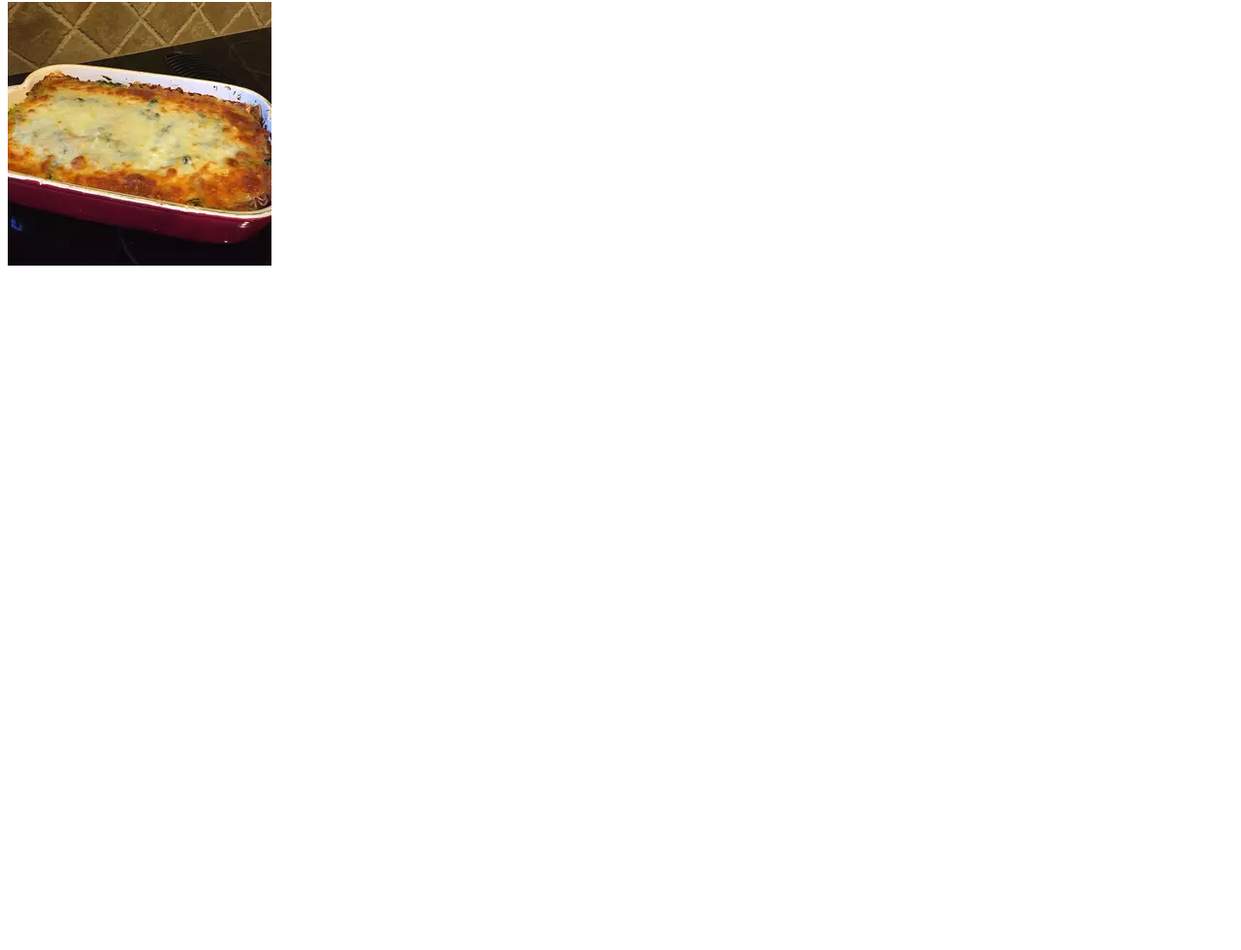
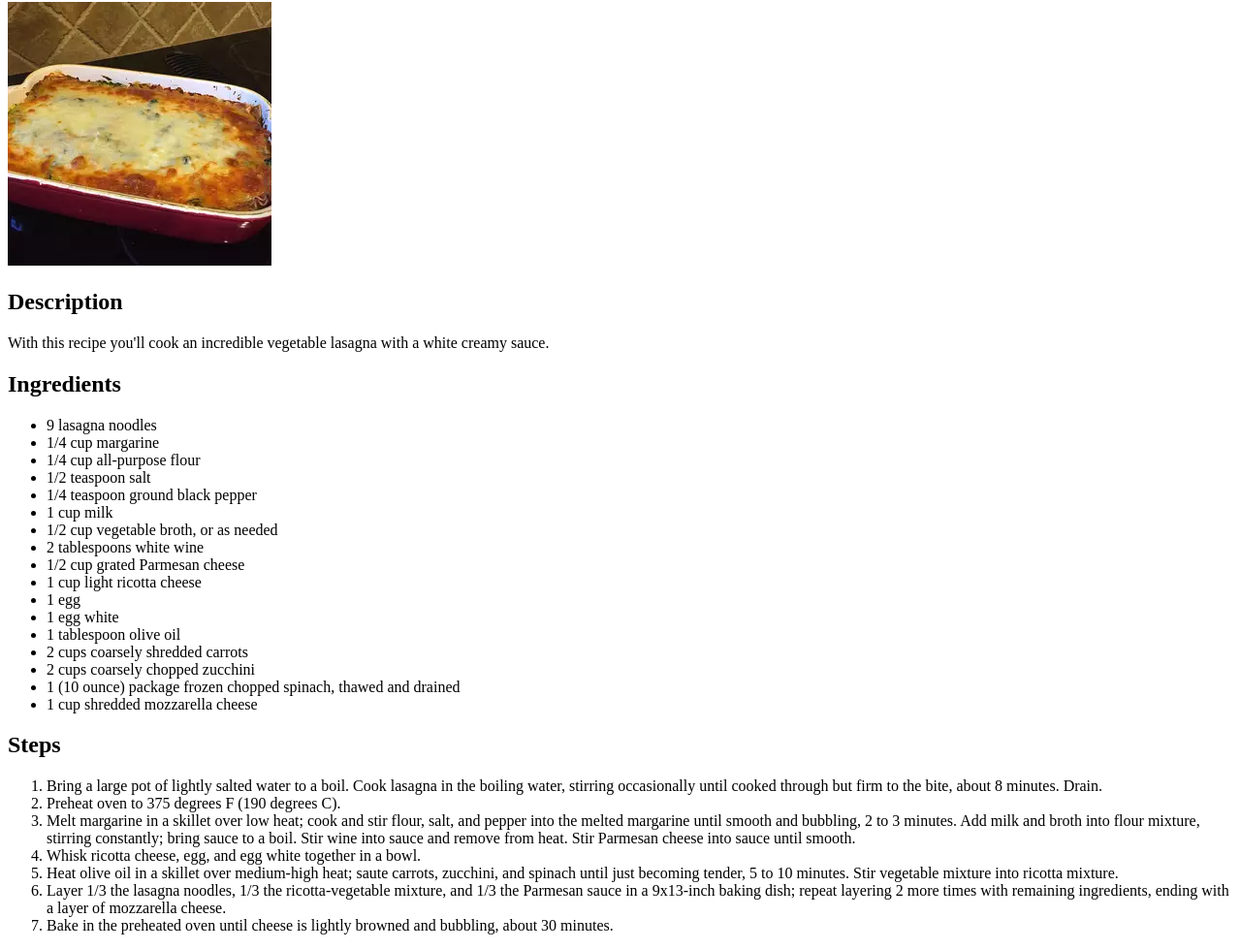
Before and after one commit to printdavid/davids-recipes, a plain HTML site: page recipes/lasagna.html in a window 1280 px wide. Shown: the part 78-1058 px from the top of the page at 97% size. Before the commit the page ends 800 px from the top, so only its background shows below. Drawn offline with Linux system fonts and the light colour scheme.

Commit message:
Add headings, lists, and a paragraph
Added the headings for the content, a paragraph describing the recipe,
the corresponding lists for the ingredients and steps.

Now there is a structure for the content, the lists helped the added
ingredients and steps to be more readable for the user.

```diff
--- a/recipes/lasagna.html
+++ b/recipes/lasagna.html
@@ -7,5 +7,37 @@
   <body>
     <h1>Lasagna</h1>
     <img src="../img/lasagna.jpg" alt="Delicious lasagna">
+    <h2>Description</h2>
+    <p>With this recipe you'll cook an incredible vegetable lasagna with a white creamy sauce.</p>
+    <h2>Ingredients</h2>
+    <ul>
+      <li>9 lasagna noodles</li>
+      <li>1/4 cup margarine</li>
+      <li>1/4 cup all-purpose flour</li>
+      <li>1/2 teaspoon salt</li>
+      <li>1/4 teaspoon ground black pepper</li>
+      <li>1 cup milk</li>
+      <li>1/2 cup vegetable broth, or as needed</li>
+      <li>2 tablespoons white wine</li>
+      <li>1/2 cup grated Parmesan cheese</li>
+      <li>1 cup light ricotta cheese</li>
+      <li>1 egg</li>
+      <li>1 egg white</li>
+      <li>1 tablespoon olive oil</li>
+      <li>2 cups coarsely shredded carrots</li>
+      <li>2 cups coarsely chopped zucchini</li>
+      <li>1 (10 ounce) package frozen chopped spinach, thawed and drained</li>
+      <li>1 cup shredded mozzarella cheese</li>
+    </ul>
+    <h2>Steps</h2>
+    <ol>
+      <li>Bring a large pot of lightly salted water to a boil. Cook lasagna in the boiling water, stirring occasionally until cooked through but firm to the bite, about 8 minutes. Drain.</li>
+      <li>Preheat oven to 375 degrees F (190 degrees C).</li>
+      <li>Melt margarine in a skillet over low heat; cook and stir flour, salt, and pepper into the melted margarine until smooth and bubbling, 2 to 3 minutes. Add milk and broth into flour mixture, stirring constantly; bring sauce to a boil. Stir wine into sauce and remove from heat. Stir Parmesan cheese into sauce until smooth.</li>
+      <li>Whisk ricotta cheese, egg, and egg white together in a bowl.</li>
+      <li>Heat olive oil in a skillet over medium-high heat; saute carrots, zucchini, and spinach until just becoming tender, 5 to 10 minutes. Stir vegetable mixture into ricotta mixture.</li>
+      <li>Layer 1/3 the lasagna noodles, 1/3 the ricotta-vegetable mixture, and 1/3 the Parmesan sauce in a 9x13-inch baking dish; repeat layering 2 more times with remaining ingredients, ending with a layer of mozzarella cheese.</li>
+      <li>Bake in the preheated oven until cheese is lightly browned and bubbling, about 30 minutes.</li>
+    </ol>
   </body>
 </html>
```
